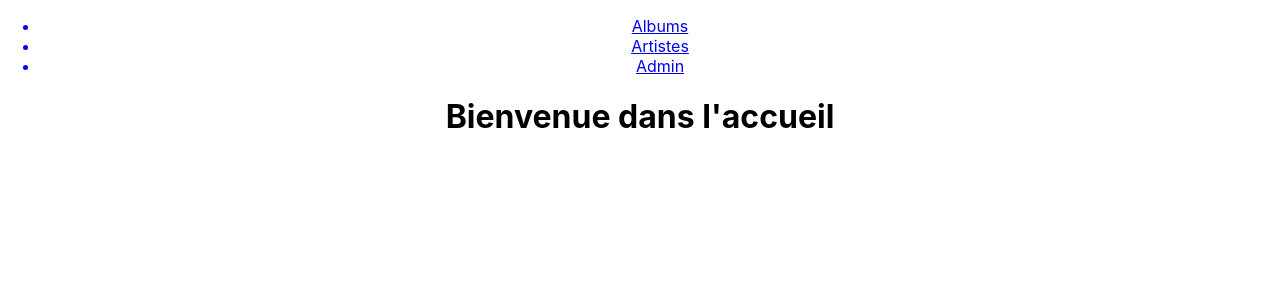
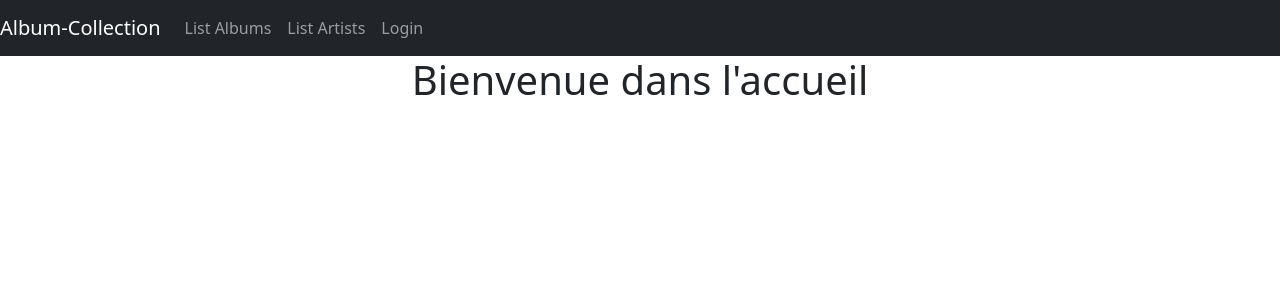
Before and after one commit to Xehael/album-collection-app, a React (Create React App) app: page / in a window 1280 px wide. Shown: the top 300 px of the page. Built offline with nearby package versions, Linux system fonts and the light colour scheme.

Commit message:
change navbar and table

```diff
--- a/package.json
+++ b/package.json
@@ -10,7 +10,9 @@
     "@types/node": "^12.0.0",
     "@types/react": "^17.0.0",
     "@types/react-dom": "^17.0.0",
+    "bootstrap": "^5.0.0",
     "react": "^17.0.2",
+    "react-bootstrap": "^1.5.2",
     "react-dom": "^17.0.2",
     "react-router-dom": "^5.2.0",
     "react-scripts": "4.0.3",
--- a/src/App.tsx
+++ b/src/App.tsx
@@ -6,6 +6,8 @@ import NavbarComponent from './components/navbar/navbar.component';
 import ListAlbumComponent from './components/list-albums/list-albums.component';
 import HomeComponent from './components/home/home.component';
 import ListArtistComponent from './components/list-artists/list-artists.component';
+import 'bootstrap/dist/css/bootstrap.min.css';
+
 
 function App() {
   return (
--- a/src/components/list-albums/list-albums.component.tsx
+++ b/src/components/list-albums/list-albums.component.tsx
@@ -1,4 +1,5 @@
 import React, { Fragment, FunctionComponent, useEffect, useState } from 'react';
+import { Table } from 'react-bootstrap';
 import { NavLink } from 'react-router-dom';
 
 
@@ -11,7 +12,7 @@ const ListAlbumComponent: FunctionComponent<IListAlbumComponentProps> = (props:
 
 
     async function getAlbumsFromServer(){
-        const callAlbums = await fetch('http://localhost:3001/albums/getAllAlbums');
+        const callAlbums = await fetch('http://localhost:3002/albums/getAllAlbums');
         const albumsFromServer = await callAlbums.json();
         console.log(albumsFromServer);
         setAlbums(albumsFromServer);
@@ -25,6 +26,14 @@ const ListAlbumComponent: FunctionComponent<IListAlbumComponentProps> = (props:
         <table>
             {
                 albums.map((album: any, index) => (
+                    <Table striped bordered hover size="sm">
+                    <thead>
+                        <tr>
+                            <th>Titre</th>
+                            <th>Description</th>
+                        </tr>
+                    </thead>
+                    <tbody>
                         <tr>
                             <td>
                                 <p>{album.title}</p>
@@ -33,6 +42,9 @@ const ListAlbumComponent: FunctionComponent<IListAlbumComponentProps> = (props:
                                 <p>{album.description}</p>
                             </td>
                         </tr>
+                    </tbody>
+
+                    </Table>
 
                 ))
             }
--- a/src/components/list-artists/list-artists.component.tsx
+++ b/src/components/list-artists/list-artists.component.tsx
@@ -11,7 +11,7 @@ const ListArtistComponent: FunctionComponent<IListArtistComponentProps> = (props
 
 
     async function getArtistsFromServer(){
-        const callArtists = await fetch('http://localhost:3001/artists/getAllArtists');
+        const callArtists = await fetch('http://localhost:3002/artists/getAllArtists');
         const artistsFromServer = await callArtists.json();
         console.log(artistsFromServer);
         setArtists(artistsFromServer);
--- a/src/components/navbar/navbar.component.tsx
+++ b/src/components/navbar/navbar.component.tsx
@@ -1,5 +1,7 @@
 import React, { Fragment, FunctionComponent } from 'react';
+import { Nav, Navbar, NavDropdown } from 'react-bootstrap';
 import { NavLink } from 'react-router-dom';
+
 
 
 type NavbarComponentProps = {
@@ -8,17 +10,25 @@ type NavbarComponentProps = {
 const NavbarComponent: FunctionComponent<NavbarComponentProps> = (props: NavbarComponentProps) => {
   return (
     <Fragment>
-        <ul>
-            <NavLink to='/listAlbums'>
-                <li>Albums</li>
-            </NavLink>
-            <NavLink to='/artiste'>
-                <li>Artistes</li>
-            </NavLink>
-            <NavLink to='/admin'>
-                <li>Admin</li>
-            </NavLink>
-        </ul>
+        <Navbar collapseOnSelect expand="lg" bg="dark" variant="dark">
+        <Navbar.Brand href="#home">Album-Collection</Navbar.Brand>
+        <Navbar.Toggle aria-controls="responsive-navbar-nav" />
+        <Navbar.Collapse id="responsive-navbar-nav">
+            <Nav className="mr-auto">
+            <Nav.Link href='/listAlbums'>
+                List Albums
+            </Nav.Link>
+            <Nav.Link href='/listArtists'>
+                List Artists
+            </Nav.Link>
+            </Nav>
+            <Nav>
+            <Nav.Link href="/login">
+                Login
+            </Nav.Link>
+            </Nav>
+        </Navbar.Collapse>
+        </Navbar>
     </Fragment>
   );
 };
```
Also changed, not shown: 1 other file (tests, documents, lock files or other folders). Lines whose indentation alone changed are shown as unchanged.
